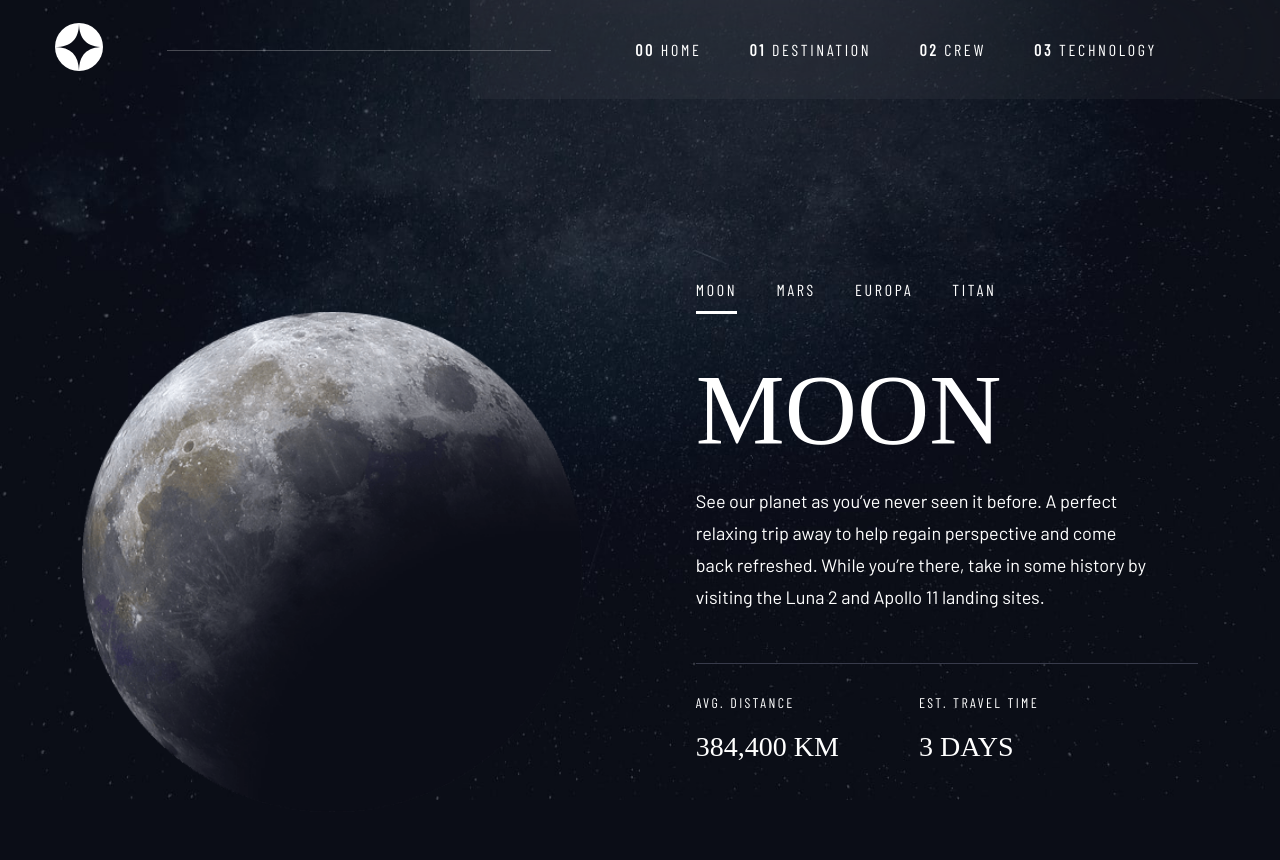
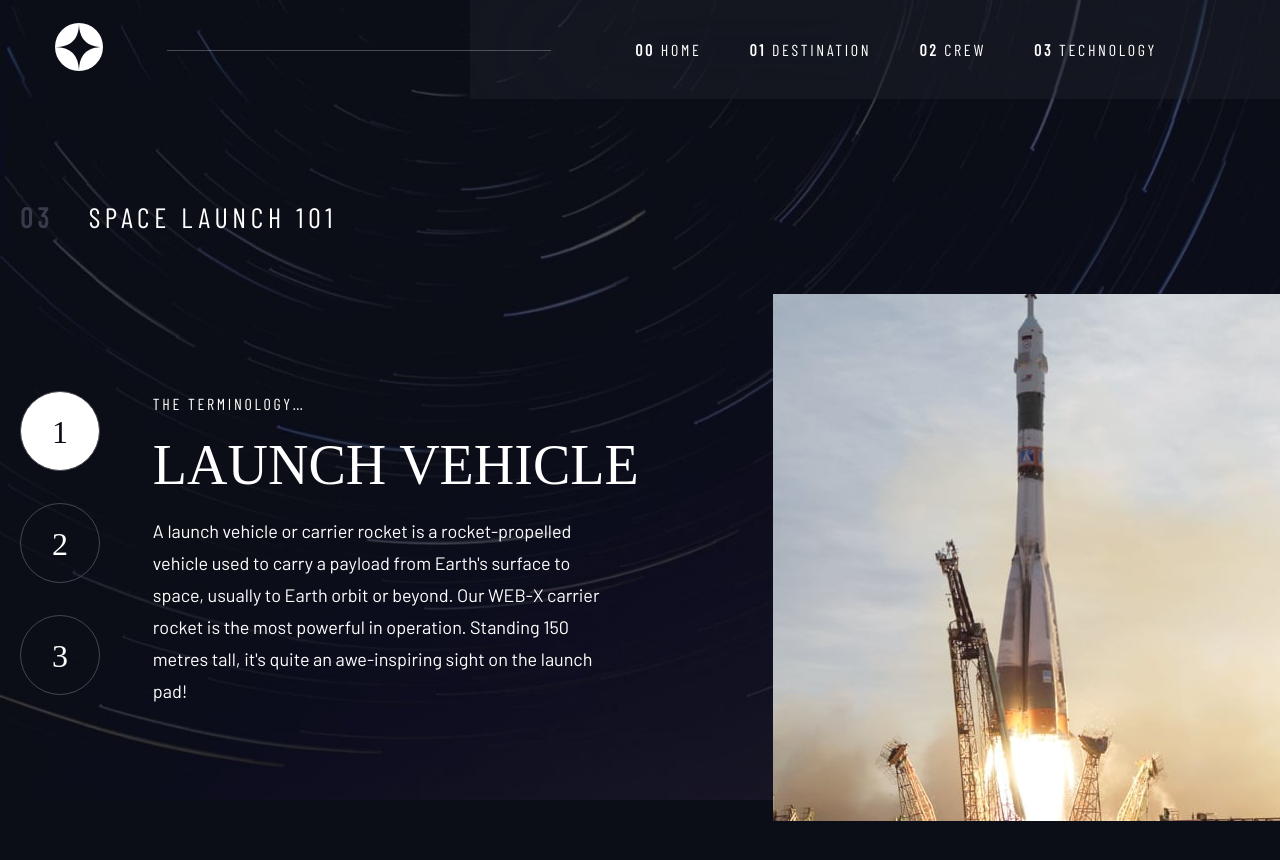
Before and after one commit to ezlyTech/space, a website: page technology.html in a window 1280 px wide. Drawn offline with nearby package versions, Linux system fonts and the light colour scheme; a web font is replaced by a local one.

Commit message:
technology - not sure if it's right?

```diff
--- a/app/scss/ribbons/technology.scss
+++ b/app/scss/ribbons/technology.scss
@@ -1,5 +1,5 @@
 #Technology {
-    background-image: url(/assets/destination/background-destination-desktop.jpg);
+    background-image: url(/assets/technology/background-technology-desktop.jpg);
     background-size: cover;
     background-position: center center;
     background-repeat: no-repeat;
@@ -9,33 +9,51 @@
 
 #Technology .destination_sub-container {max-width: 90%; margin: auto;}
 
-#Technology .tab {display: flex;  margin: 80px 0 52px;}
-#Technology .tab .tab_left_container {width: 55%;}
-#Technology .tab .tab_container {width: 45%;}
+#Technology .tab {display: flex;   margin: 80px 0 52px; width: 12%;}
+#Technology .tab span {display: block;}
 
-#Technology .tab span:first-child {margin: 0 !important;}
 #Technology .tab span {
+    color: #fff;
+    cursor: pointer;
+    font-family: Bellefair;
+    font-size: 32px;
+    text-align: center;
+    line-height: 80px;
+    border-radius: 50%;
+    border: 1px solid #45464f;
+    width: 80px;
+    height: 80px;
+    margin-bottom: 32px;
+}
+
+#Technology .tab span:hover,
+#Technology .tab span.active {
+    background-color: white;
+    color: #0B0D17;
+}
+#Technology .tabcontent {display: none; width: 100%;}
+
+#Technology .technology_sub-container,
+#Technology .technology_container {display: flex; align-items: center; margin-top: 30px;}
+
+#Technology .technology_image {width: 44%;}
+#Technology .technology_content {width: 60%;}
+
+#Technology .technology_content span {
     font-family: 'Barlow Condensed';
     font-weight: 400;
     font-size: 16px;
-    text-transform: uppercase;
     line-height: 19px;
     letter-spacing: 2.7px;
     color: $color-white;
-    cursor: pointer;
-    padding: 12px 0;
-    margin-left: 35px;
+    text-transform: uppercase;
+    margin-bottom: 20px;
+    display: block;
 }
 
-#Technology .tab span:hover {border-bottom: 3px solid #8a8b90;}
-#Technology .tab span.active {border-bottom: 3px solid $color-white;}
-#Technology .tabcontent {display: none;}
-
-#Technology .planet_container {display: flex;}
-
-#Technology .planet_image {width: 55%;}
-#Technology .planet_content {width: 45%;}
-#Technology .planet_image img {width: 100%; max-width: 500px; margin-top: -40px;}
-
-#Technology .planet_info {display: flex;}
-#Technology .plant_distance {margin-right: 80px;}
+#Technology .technology_content h2 {
+    font-family: 'Bellefair';
+    font-style: normal;
+    font-weight: 400;
+    font-size: 56px;
+    line-height: 64px;}
--- a/technology.html
+++ b/technology.html
@@ -38,71 +38,59 @@
     <!-- TECHNOLOGY SECTION -->
     <section id="Technology" class="page_section">
         <div class="container">
+            <span class="subheading"><span class="section_number">03</span> SPACE LAUNCH 101</span>
 
-            <div class="destination_sub-container">
+            <div class="technology_sub-container">
                 <div class="tab">
-                    <div class="tab_left_container"></div>
                     <div class="tab_container">
-                        <span class="tablinks active" onclick="spacePlanet(event, 'Moon')">Moon</span>
-                        <span class="tablinks" onclick="spacePlanet(event, 'Mars')">Mars</span>
-                        <span class="tablinks" onclick="spacePlanet(event, 'Europa')">Europa</span>
-                        <span class="tablinks" onclick="spacePlanet(event, 'Titan')">Titan</span>
+                        <span class="tablinks active" onclick="spacePlanet(event, 'Launch_Vehicle')">1</span>
+                        <span class="tablinks" onclick="spacePlanet(event, 'Spaceport')">2</span>
+                        <span class="tablinks" onclick="spacePlanet(event, 'Space_Capsule')">3</span>
                     </div>
                 </div>
 
 
-                <div id="Moon" class="tabcontent" style="display: block;">
-                    <div class="planet_container">
-                        <div class="planet_image">
-                            <img src="/assets/destination/image-moon.png" alt="Moon" />
+                <div id="Launch_Vehicle" class="tabcontent" style="display: block;">
+                    <div class="technology_container">
+                        <div class="technology_content">
+                            <span>The Terminology…</span>
+                            <h2>Launch Vehicle</h2>
+                            <p class="width_description">A launch vehicle or carrier rocket is a rocket-propelled vehicle used to carry a payload from Earth's surface to space, usually to Earth orbit or beyond. Our WEB-X carrier rocket is the most powerful in operation. Standing 150 metres tall, it's quite an awe-inspiring sight on the launch pad!</p>
                         </div>
-
-                        <div class="planet_content">
-                            <h2>Moon</h2>
-                            <p class="width_description">See our planet as you’ve never seen it before. A perfect relaxing trip away to help regain perspective and come back refreshed. While you’re there, take in some history by visiting the Luna 2 and Apollo 11 landing sites.</p>
-
-                            <div class="thin_divider"></div>
-
-                            <div class="planet_info">
-                                <div class="plant_distance">
-                                    <p class="subheading__2">Avg. Distance</p>
-                                    <p class="subheading__main">384,400 km</p>
-                                </div>
-                                <div class="plant_travel">
-                                    <p class="subheading__2">Est. travel time</p>
-                                    <p class="subheading__main">3 Days</p>
-                                </div>
-                            </div>
+                        <div class="technology_image">
+                            <img src="/assets/technology/image-launch-vehicle-portrait.jpg" alt="Launch_Vehicle" />
                         </div>
                     </div>
                 </div>
 
 
-                <div id="Mars" class="tabcontent">
-                    <div class="planet_container">
-                        <div class="planet_image">
-                            <img src="/assets/destination/image-mars.png" alt="Mars" />
+                <div id="Spaceport" class="tabcontent">
+                    <div class="technology_container">
+                        <div class="technology_content">
+                            <span>The Terminology…</span>
+                            <h2>Spaceport</h2>
+                            <p class="width_description">A spaceport or cosmodrome is a site for launching (or receiving) spacecraft, by analogy to the seaport for ships or airport for aircraft. Based in the famous Cape Canaveral, our spaceport is ideally situated to take advantage of the Earth’s rotation for launch.</p>
                         </div>
-
-                        <div class="planet_content">
-                            <h2>Mars</h2>
-                            <p class="width_description">Don’t forget to pack your hiking boots. You’ll need them to tackle Olympus Mons, the tallest planetary mountain in our solar system. It’s two and a half times the size of Everest!</p>
-
-                            <div class="thin_divider"></div>
-
-                            <div class="planet_info">
-                                <div class="plant_distance">
-                                    <p class="subheading__2">Avg. Distance</p>
-                                    <p class="subheading__main">225 MIL. km</p>
-                                </div>
-                                <div class="plant_travel">
-                                    <p class="subheading__2">Est. travel time</p>
-                                    <p class="subheading__main">9 months</p>
-                                </div>
-                            </div>
+                        <div class="technology_image">
+                            <img src="/assets/technology/image-spaceport-portrait.jpg" alt="Spaceport" />
                         </div>
                     </div>
                 </div>
+
+
+                <div id="Space_Capsule" class="tabcontent">
+                    <div class="technology_container">
+                        <div class="technology_content">
+                            <span>The Terminology…</span>
+                            <h2>Space Capsule</h2>
+                            <p class="width_description">A space capsule is an often-crewed spacecraft that uses a blunt-body reentry capsule to reenter the Earth's atmosphere without wings. Our capsule is where you'll spend your time during the flight. It includes a space gym, cinema, and plenty of other activities to keep you entertained.</p>
+                        </div>
+                        <div class="technology_image">
+                            <img src="/assets/technology/image-space-capsule-portrait.jpg" alt="Space_Capsule" />
+                        </div>
+                    </div>
+                </div>
+
             </div>
 
         </div>
```
Also changed, not shown: dist/style.css, 1 other file.
